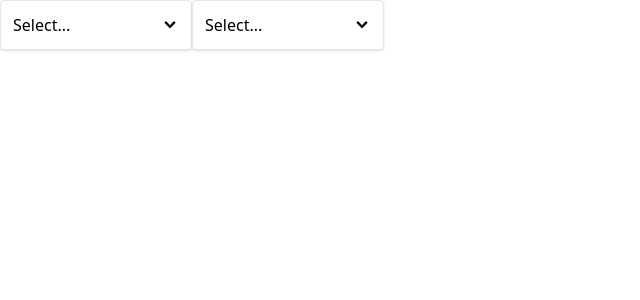
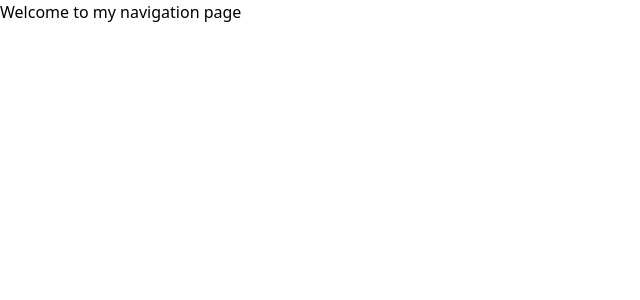
Before and after one commit to Mihndim2020/react-components, a React (Create React App) app: page / in a window 1280 px wide. Shown: the top 300 px of the page, without its empty margins (0-640 px from the left). Built offline with nearby package versions, Linux system fonts and the light colour scheme.

Commit message:
Add Navigation component

```diff
--- a/src/App.js
+++ b/src/App.js
@@ -1,26 +1,7 @@
-import { useState } from "react";
-import Dropdown from "./components/Dropdown";
-
 function App() {
 
-  const [selection, setSelection] = useState(null);
-
-  const handleSelect = (option) => {
-    setSelection(option);
-  }
-  console.log("The selected item is",selection)
-
-  const options = [
-    {label: 'Red', value: 'red'},
-    {label: 'Green', value: 'green'},
-    {label: 'Yellow', value: 'yellow'},
-    {label: 'Blue', value: 'blue'}
-  ]
   return (
-    <div className="flex">
-      <Dropdown value={selection} onChange={handleSelect} options={options}/>
-      <Dropdown value={selection} onChange={handleSelect} options={options}/>
-      </div>
+    <div>Welcome to my navigation page</div>
   )
 }
 
--- /dev/null
+++ b/src/context/NavigationProvider.js
@@ -0,0 +1,15 @@
+import React, { createContext, useState } from 'react'
+
+const NavigationContext = createContext();
+
+function NavigationProvider({ children }) {
+    const [currentPath, setCurrentPath] = useState(window.location.pathname)
+  return (
+    <NavigationContext.Provider value={{}} >
+        {children}
+    </NavigationContext.Provider>
+  )
+}
+
+export { NavigationProvider };
+export default NavigationContext;
--- a/src/index.js
+++ b/src/index.js
@@ -2,10 +2,13 @@ import React from 'react';
 import ReactDOM from 'react-dom/client';
 import './index.css';
 import App from './App';
+import { NavigationProvider } from './context/NavigationProvider';
 
 const root = ReactDOM.createRoot(document.getElementById('root'));
 root.render(
   <React.StrictMode>
-    <App />
+    <NavigationProvider >
+      <App />
+    </NavigationProvider>
   </React.StrictMode>
 );
--- /dev/null
+++ b/src/pages/DropDownPage.js
@@ -0,0 +1,26 @@
+import { useState } from "react";
+import Dropdown from "../components/Dropdown";
+
+
+function DropDownPage() {
+    const [selection, setSelection] = useState(null);
+
+    const handleSelect = (option) => {
+      setSelection(option);
+    }
+    console.log("The selected item is",selection)
+
+    const options = [
+      {label: 'Red', value: 'red'},
+      {label: 'Green', value: 'green'},
+      {label: 'Yellow', value: 'yellow'},
+      {label: 'Blue', value: 'blue'}
+    ]
+    return (
+      <div className="flex">
+        <Dropdown value={selection} onChange={handleSelect} options={options}/>
+    </div>
+    )
+}
+
+export default DropDownPage
```
